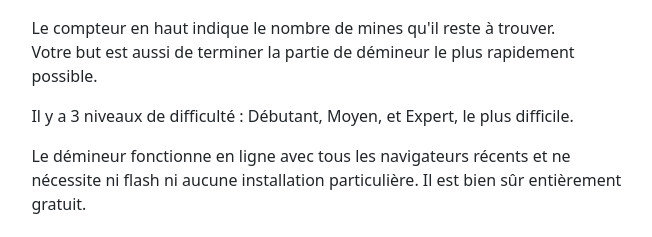
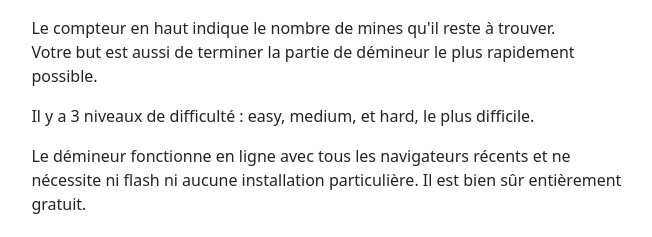
Before and after one commit to costia123/Minesweeper, a PHP site: page /screen/home/index.php in a window 1280 px wide. Shown: the part 753-990 px from the top of the page, without its empty margins (313-965 px from the left). Run offline with PHP 8.4, Linux system fonts and the light colour scheme.

Commit message:
last commit 2

```diff
--- a/components/rules/index.php
+++ b/components/rules/index.php
@@ -18,7 +18,7 @@ echo "
 		Votre but est aussi de terminer la partie de
 		démineur le plus rapidement possible.</p>
 		<p>Il y a 3 niveaux de difficulté :
-		Débutant, Moyen, et Expert, le plus difficile.
+		easy, medium, et hard, le plus difficile.
 	    </p>
 		<p>Le démineur fonctionne en ligne avec tous les navigateurs récents et ne nécessite ni flash ni aucune installation particulière.
 		Il est bien sûr entièrement gratuit.
```
